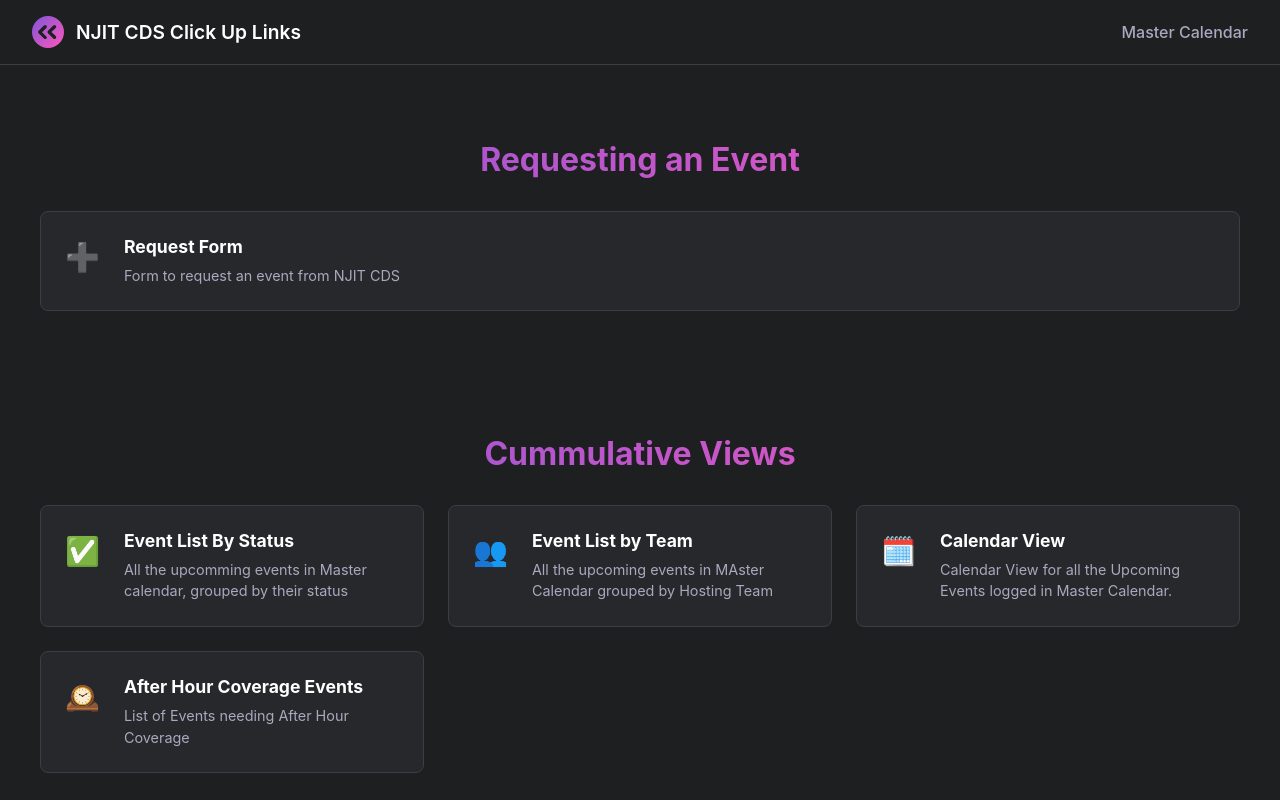
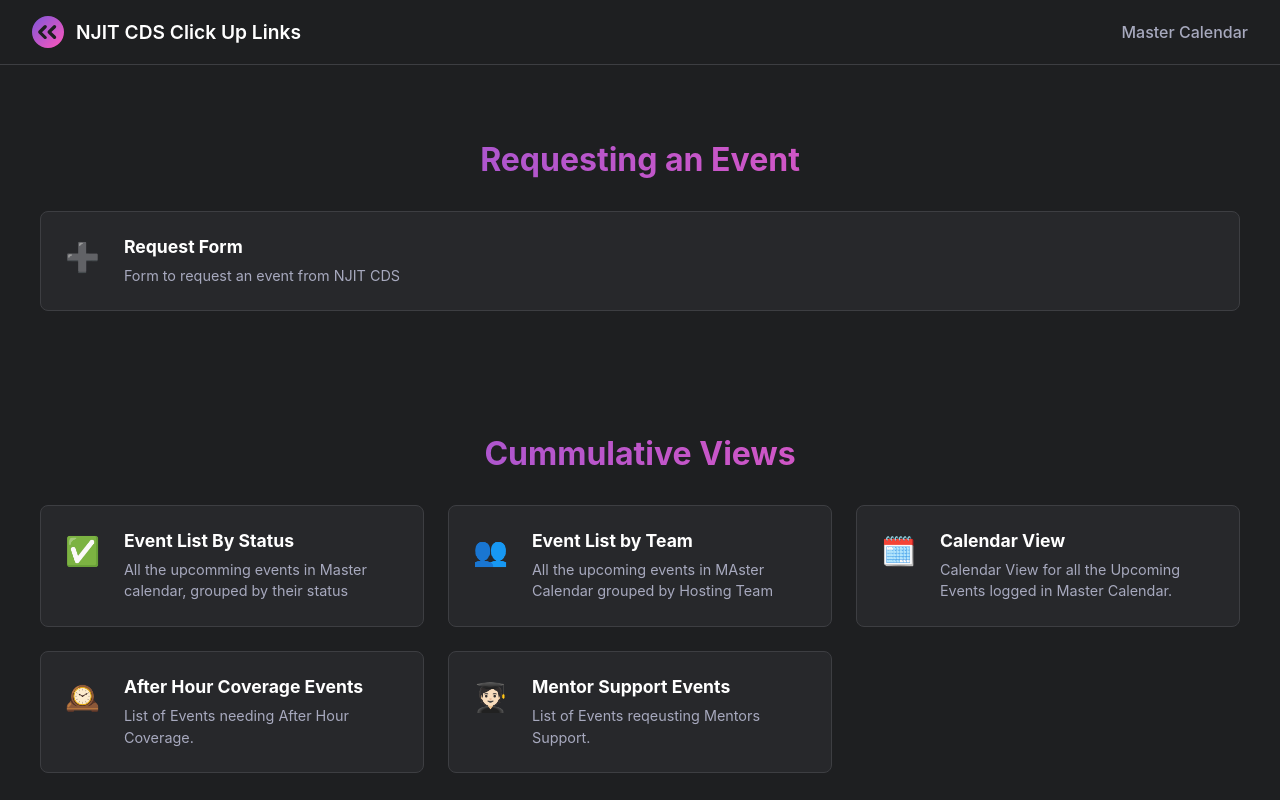
Before and after one commit to njitcds/clickup-links, a React (Create React App) app: page / in a window 1280 px wide. Shown: the top 800 px of the page. Built offline with nearby package versions, Linux system fonts and the light colour scheme.

Commit message:
With Mentor's link added

```diff
--- a/src/App.js
+++ b/src/App.js
@@ -40,8 +40,14 @@
       {
         icon: '🕰️',
         title: 'After Hour Coverage Events',
-        description: 'List of Events needing After Hour Coverage',
+        description: 'List of Events needing After Hour Coverage.',
         link: 'https://sharing.clickup.com/90132059689/l/h/2ky4m5h9-993/88bf173bf7e8f51',
+      },
+      {
+        icon: '🧑🏻‍🎓',
+        title: 'Mentor Support Events',
+        description: 'List of Events reqeusting Mentors Support.',
+        link: 'https://sharing.clickup.com/90132059689/l/h/2ky4m5h9-1493/0f34c3cafc1ee00',
       },
     ],
   },
```
